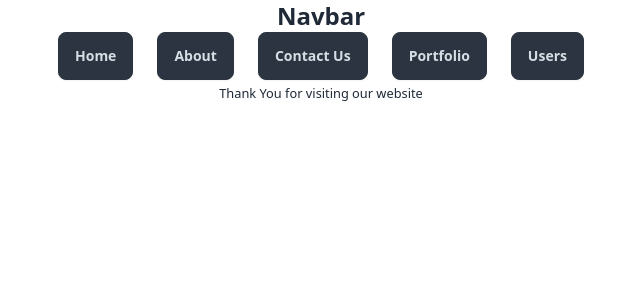
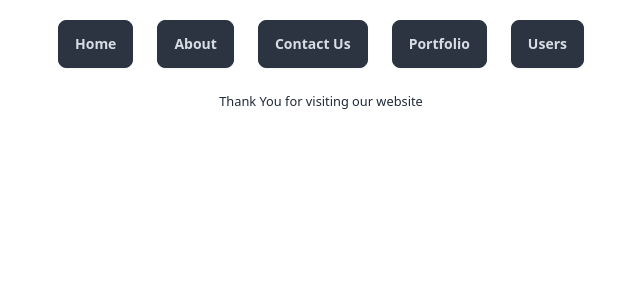
Before and after one commit to ALNoman78/react-router, a React (Vite) app: page / in a window 1280 px wide. Shown: the top 300 px of the page, without its empty margins (319-959 px from the left). Built offline with nearby package versions, Linux system fonts and the light colour scheme.

Commit message:
new navbar added

```diff
--- a/src/components/Footer/Footer.jsx
+++ b/src/components/Footer/Footer.jsx
@@ -1,6 +1,6 @@
 const Footer = () => {
     return (
-        <div>
+        <div className="min-h-screen">
             <p className="text-center font-medium"><small>Thank You for visiting our website</small></p>
         </div>
     )
--- a/src/components/Header/Navbar.jsx
+++ b/src/components/Header/Navbar.jsx
@@ -3,8 +3,7 @@ import { Link } from "react-router-dom"
 const Navbar = () => {
     return (
         <div className="text-center ">
-            <h2 className="font-bold text-2xl text-center">Navbar</h2>
-            <nav className="flex justify-center items-center gap-6 text-xl font-semibold">
+            <nav className="flex justify-center items-center gap-6 text-xl font-semibold my-5">
                 <Link to="/" className="btn btn-neutral">Home</Link>
                 <Link to = '/about' className="btn btn-neutral">About</Link>
                 <Link to = '/contact' className="btn btn-neutral">Contact Us</Link>
```
